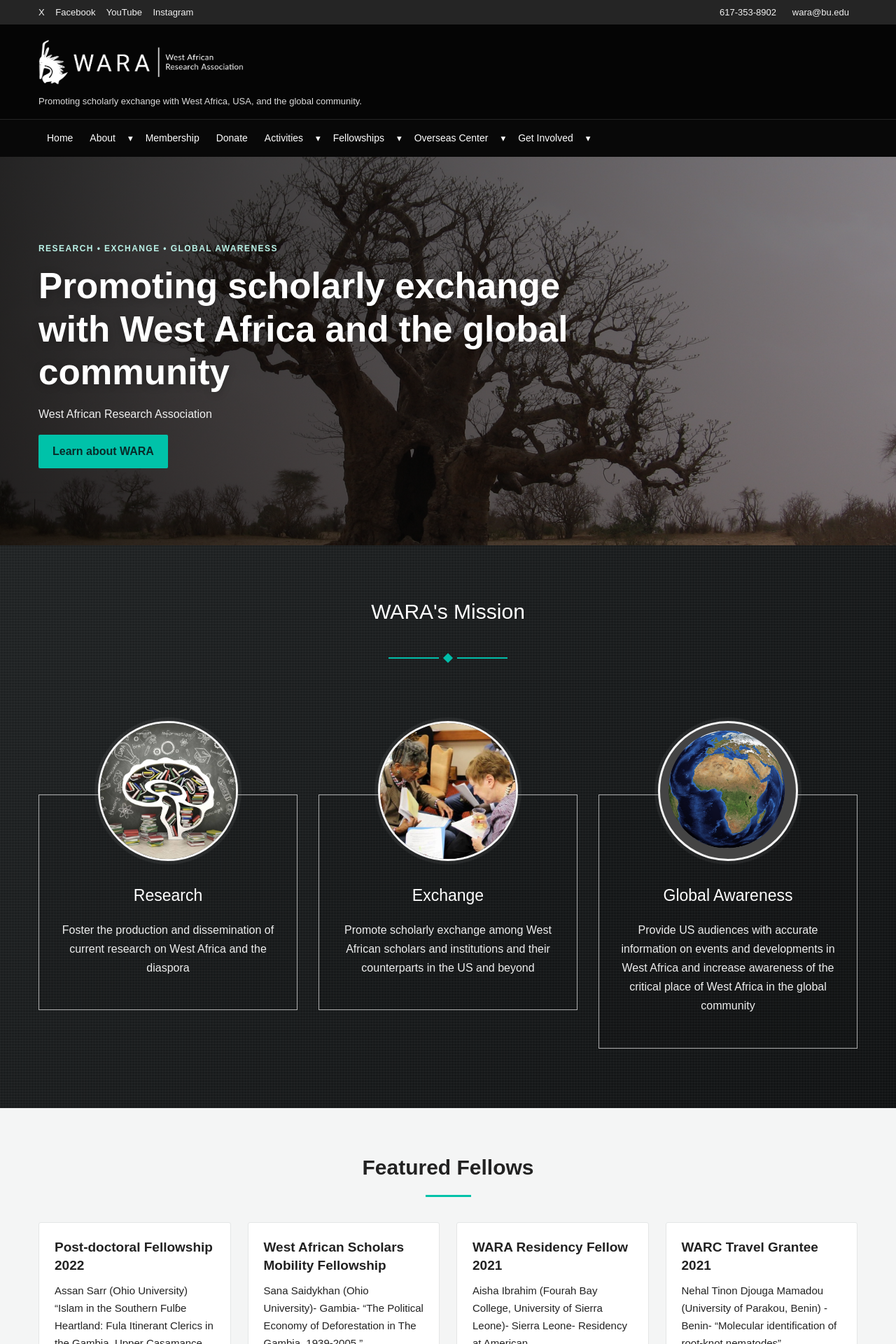
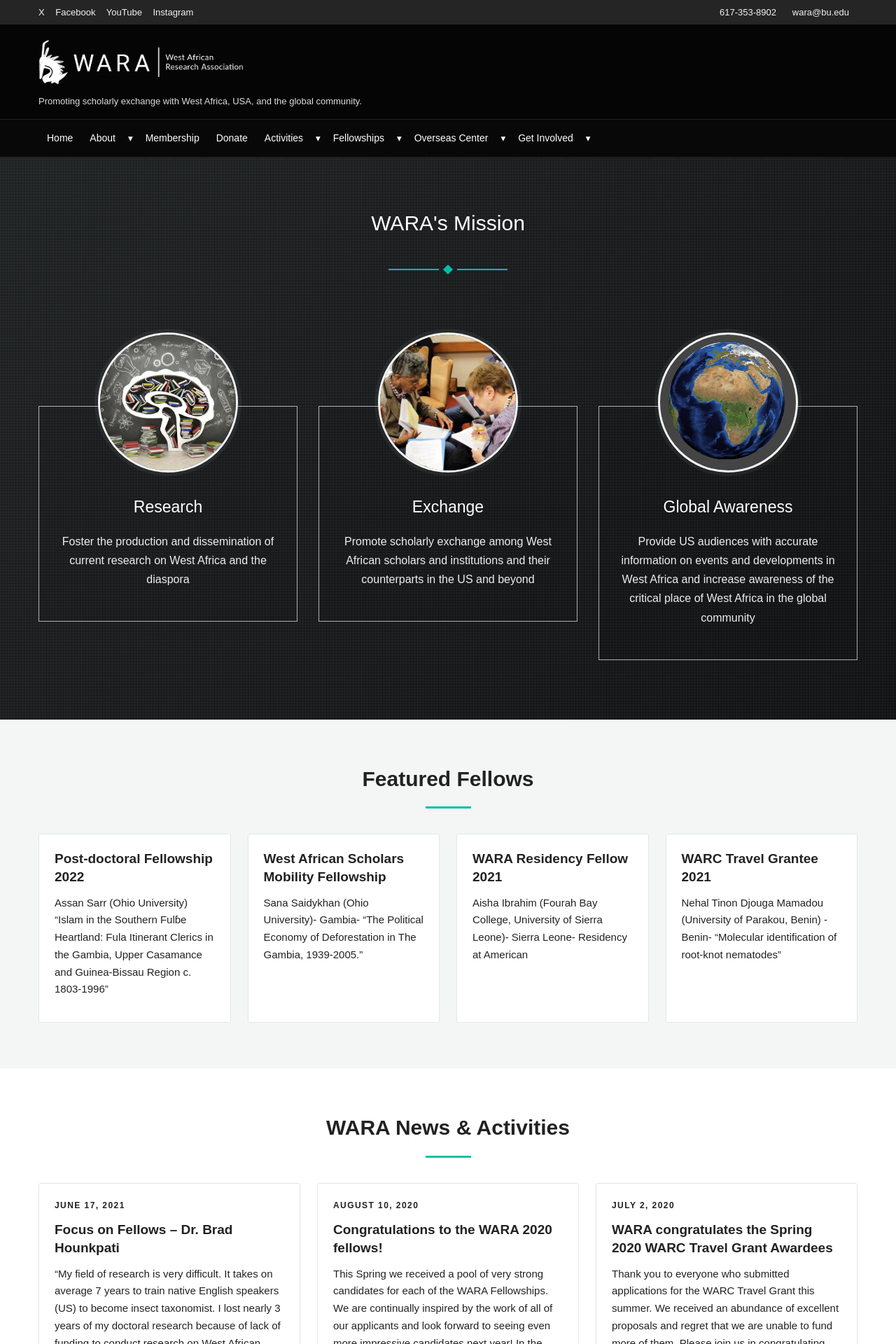
Before and after one commit to warawebsite/westafricanresearchassociation, a Jekyll site: the page built from docs/index.html, in a window 1280 px wide. Shown: the top 1920 px of the page at 70% size. Built offline with Jekyll 4.4.1, drawn with Linux system fonts in a browser that asks for light colours.

Commit message:
Remove substitute homepage hero and align WARA structure

```diff
--- a/docs/assets/css/site.css
+++ b/docs/assets/css/site.css
@@ -294,3 +294,30 @@
 .wara-mission-grid{grid-template-columns:1fr;gap:45px}
 .wara-mission-card{max-width:430px;margin:auto}
 }
+
+
+/* WARA HOMEPAGE STRUCTURE FIX */
+.wara-mission {
+  margin-top: 0;
+}
+.wara-mission .wrap {
+  max-width: 1170px;
+  margin-inline: auto;
+}
+.wara-mission-grid {
+  grid-template-columns: repeat(3, minmax(0,1fr));
+}
+.wara-mission-card {
+  box-sizing: border-box;
+}
+.wara-mission-image img {
+  display: block;
+  width: 100%;
+  height: 100%;
+  object-fit: cover;
+}
+@media(max-width:650px) {
+  .wara-mission-grid {
+    grid-template-columns: 1fr;
+  }
+}
--- a/docs/index.html
+++ b/docs/index.html
@@ -4,7 +4,7 @@
 permalink: /
 ---
 
-<section class="home-intro"><div class="wrap"><p class="eyebrow">Research • Exchange • Global Awareness</p><h1>Promoting scholarly exchange with West Africa and the global community</h1><p>West African Research Association</p><a class="button" href="{{ '/about/' | relative_url }}">Learn about WARA</a></div></section>
+
 
 <section class="wara-mission">
 <div class="wrap">
```
